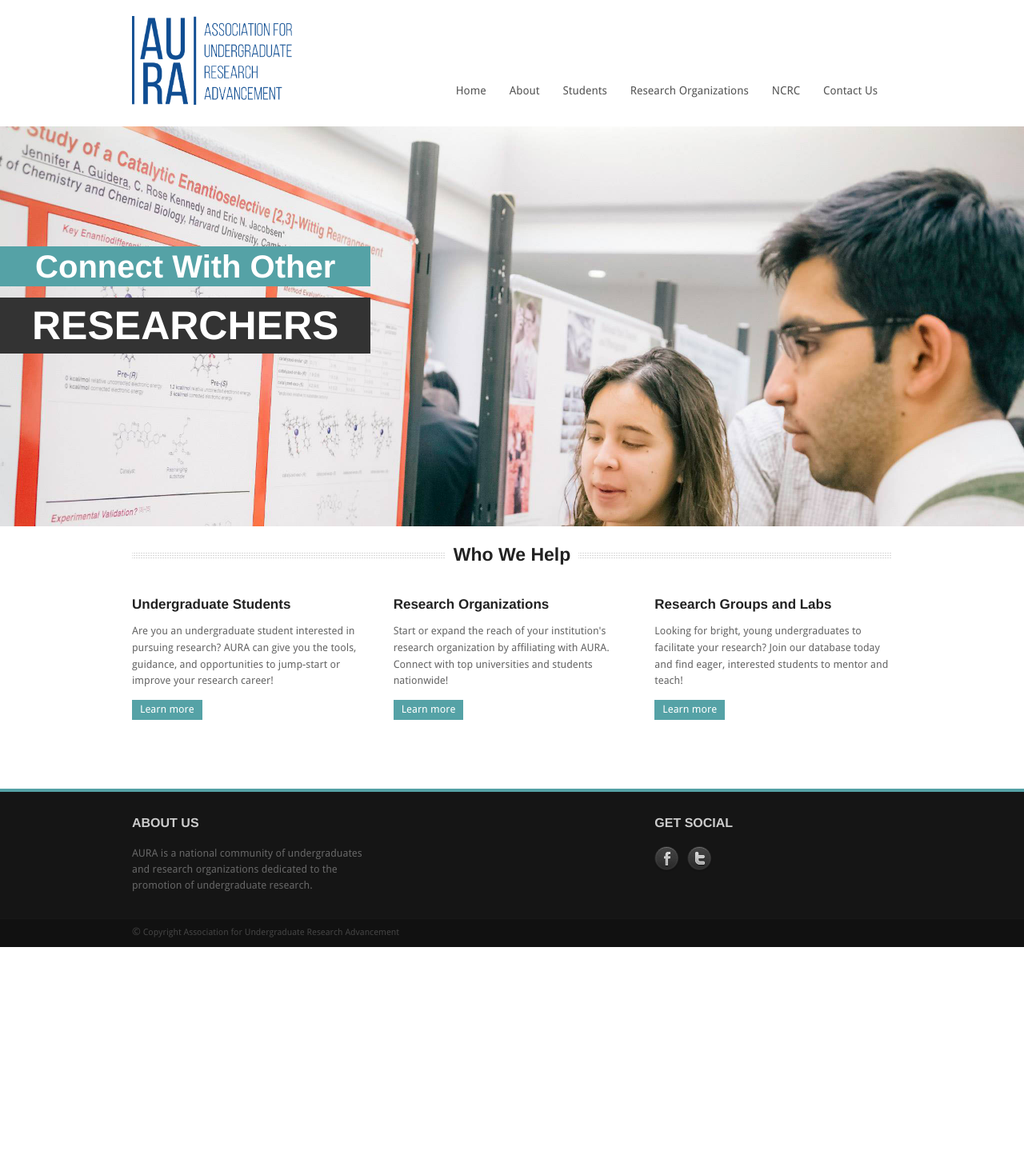
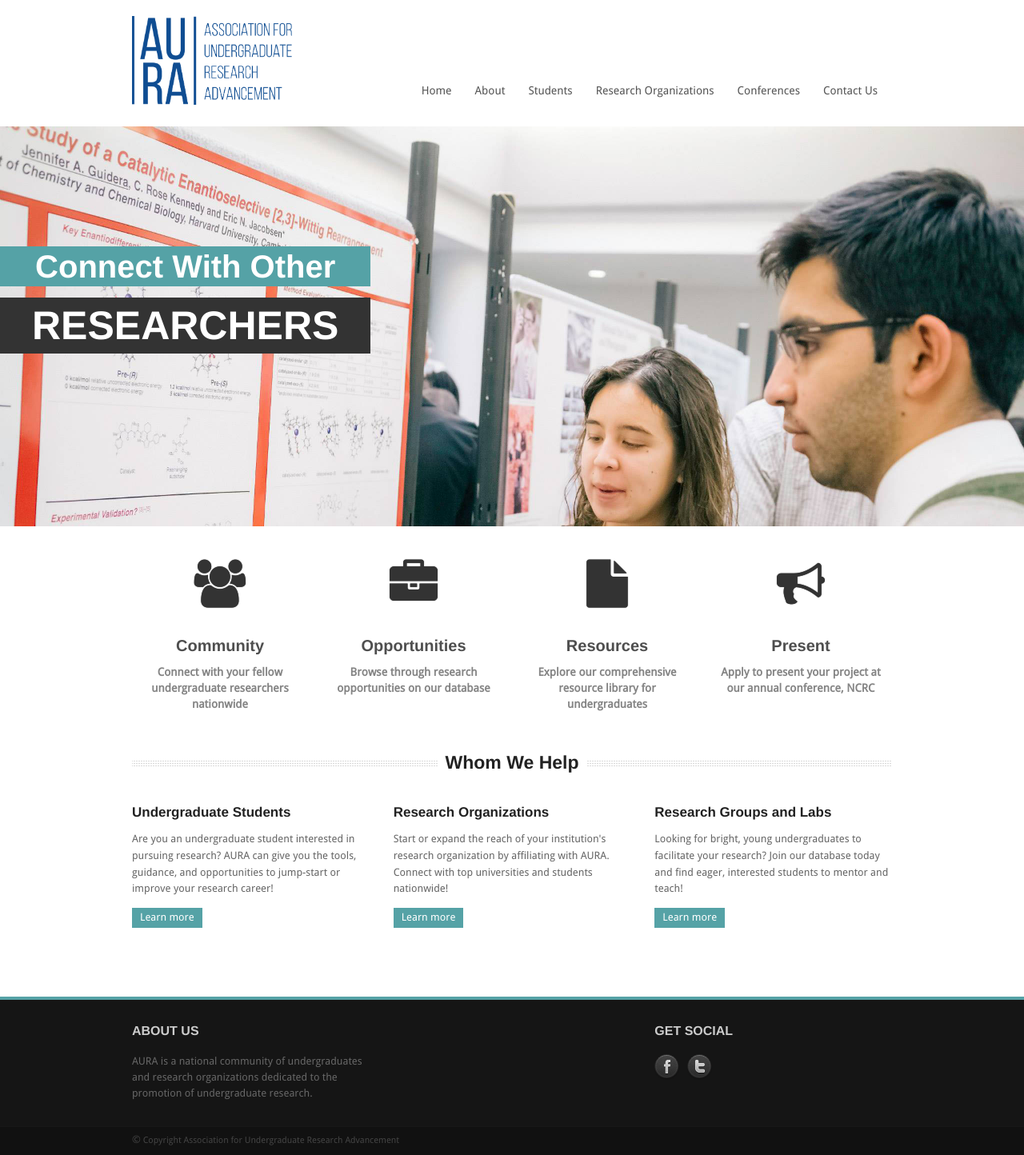
Before and after one commit to kraftp/aura_website, a Jekyll site: the page built from index.html, in a window 1280 px wide. Shown: the whole page at 80% size. Built offline with Jekyll 4.4.1, drawn with Linux system fonts in a browser that asks for light colours; Markdown is read by kramdown in place of the engine named in the settings; the list of posts is cut into pages by our own code; before the commit the page ends 1184 px from its top, so only the background shows below that.

Commit message:
Modified Homepage
Added new animated column elements to homepage. Other slight changes in
page names and url linking.

```diff
--- a/_config.yml
+++ b/_config.yml
@@ -11,7 +11,7 @@ relative_permalinks: true
 # Setup
 title:               AURA
 tagline:             Association for Undergraduate Research Advancement
-url:                 http://aura.hcura.org
+url:                 http://aura.undergradresearch.org
 paginate:            1
 baseurl:             ""
 home:                /home-page
--- a/_includes/header.html
+++ b/_includes/header.html
@@ -45,7 +45,7 @@
 			</ul>
 			</li>
 			<li>
-			<a href="/pages/NCRC">NCRC</a>
+			<a href="/pages/NCRC">Conferences</a>
 			</li>
 			<li>
 			<a href="/pages/contact_us">Contact Us</a>
--- a/index.html
+++ b/index.html
@@ -41,12 +41,59 @@ title: Home
 </div>
 <div class="minipause">
 </div>
+<!-- ANIMATED COLUMNS
+================================================== -->
+<div class="row">
+	<div class="twelve columns">
+		<ul class="ca-menu">
+			<li>
+			<a href="/pages/s_getting_started">
+			<span class="ca-icon"><i class="fa fa-users"></i></span>
+			<div class="ca-content">
+				<h2 class="ca-main">Community</h2>
+				<h3 class="ca-sub">Connect with your fellow undergraduate researchers nationwide</h3>
+			</div>
+			</a>
+			</li>
+			<li>
+			<a href="/pages/s_database/">
+			<span class="ca-icon"><i class="fa fa-briefcase"></i></span>
+			<div class="ca-content">
+				<h2 class="ca-main">Opportunities</h2>
+				<h3 class="ca-sub">Browse through research opportunities on our database</h3>
+			</div>
+			</a>
+			</li>
+			<li>
+			<a href="/pages/s_resource_library/">
+			<span class="ca-icon"><i class="fa fa-file"></i></span>
+			<div class="ca-content">
+				<h2 class="ca-main">Resources</h2>
+				<h3 class="ca-sub">Explore our comprehensive resource library for undergraduates</h3>
+			</div>
+			</a>
+			</li>
+			<li>
+			<a href="/pages/NCRC/">
+			<span class="ca-icon"><i class="fa fa-bullhorn"></i></span>
+			<div class="ca-content">
+				<h2 class="ca-main">Present</h2>
+				<h3 class="ca-sub">Apply to present your project at our annual conference, NCRC</h3>
+			</div>
+			</a>
+			</li>
+		</ul>
+	</div>
+</div>
+
+
+
 <!-- CONTENT
 ================================================== -->
 <div class="row">
 	<div class="twelve columns">
 		<div class="centersectiontitle">
-			<h4>Who We Help</h4>
+			<h4>Whom We Help</h4>
 		</div>
 	</div>
 	<div class="four columns">
@@ -73,7 +120,7 @@ title: Home
 			 Looking for bright, young undergraduates to facilitate your research? Join our database today and find eager, interested students to mentor and teach!
 		</p>
 		<p>
-			<a href="/pages/database" class="readmore">Learn more</a>
+			<a href="/pages/s_database" class="readmore">Learn more</a>
 		</p>
 	</div>
 </div>
```
